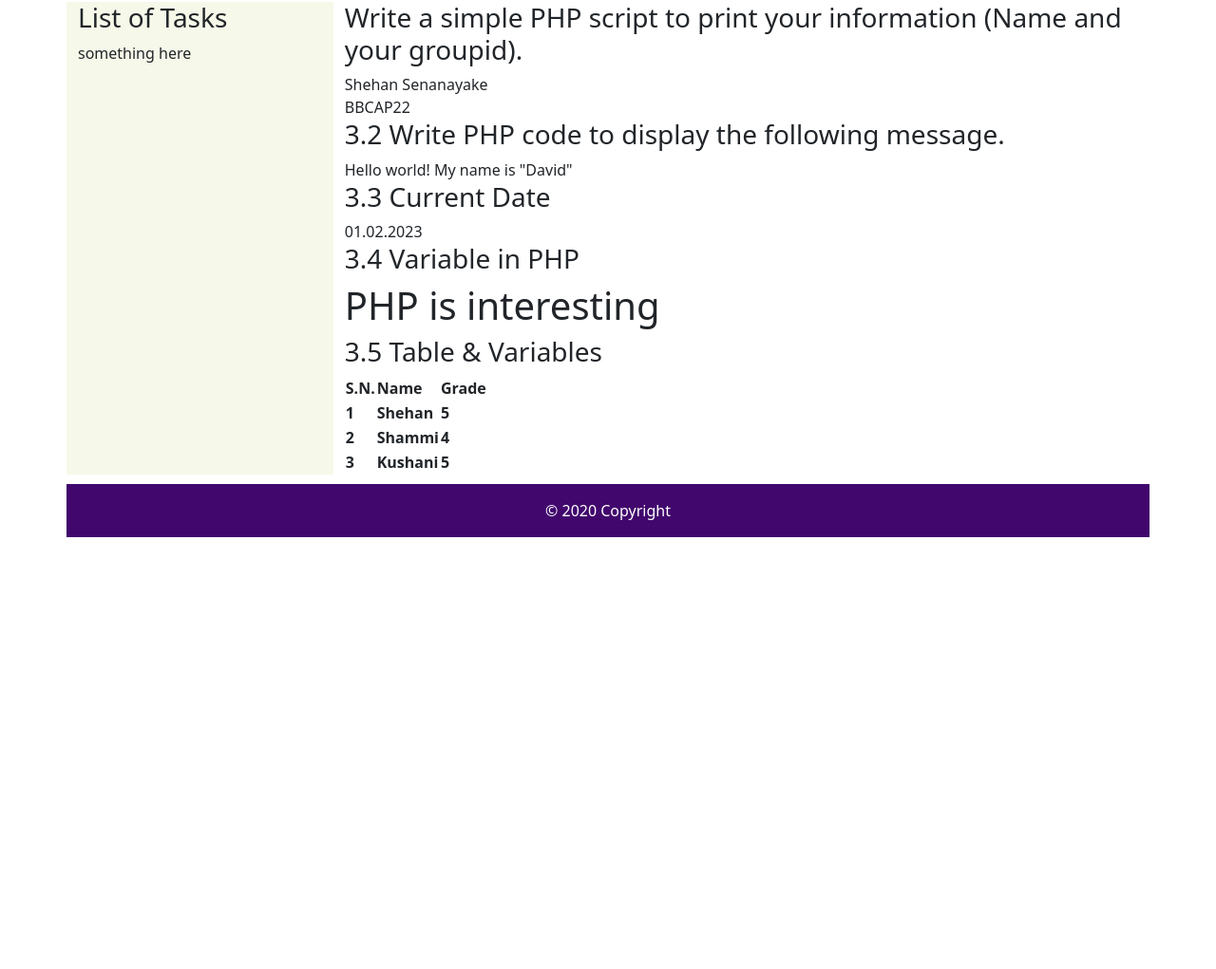
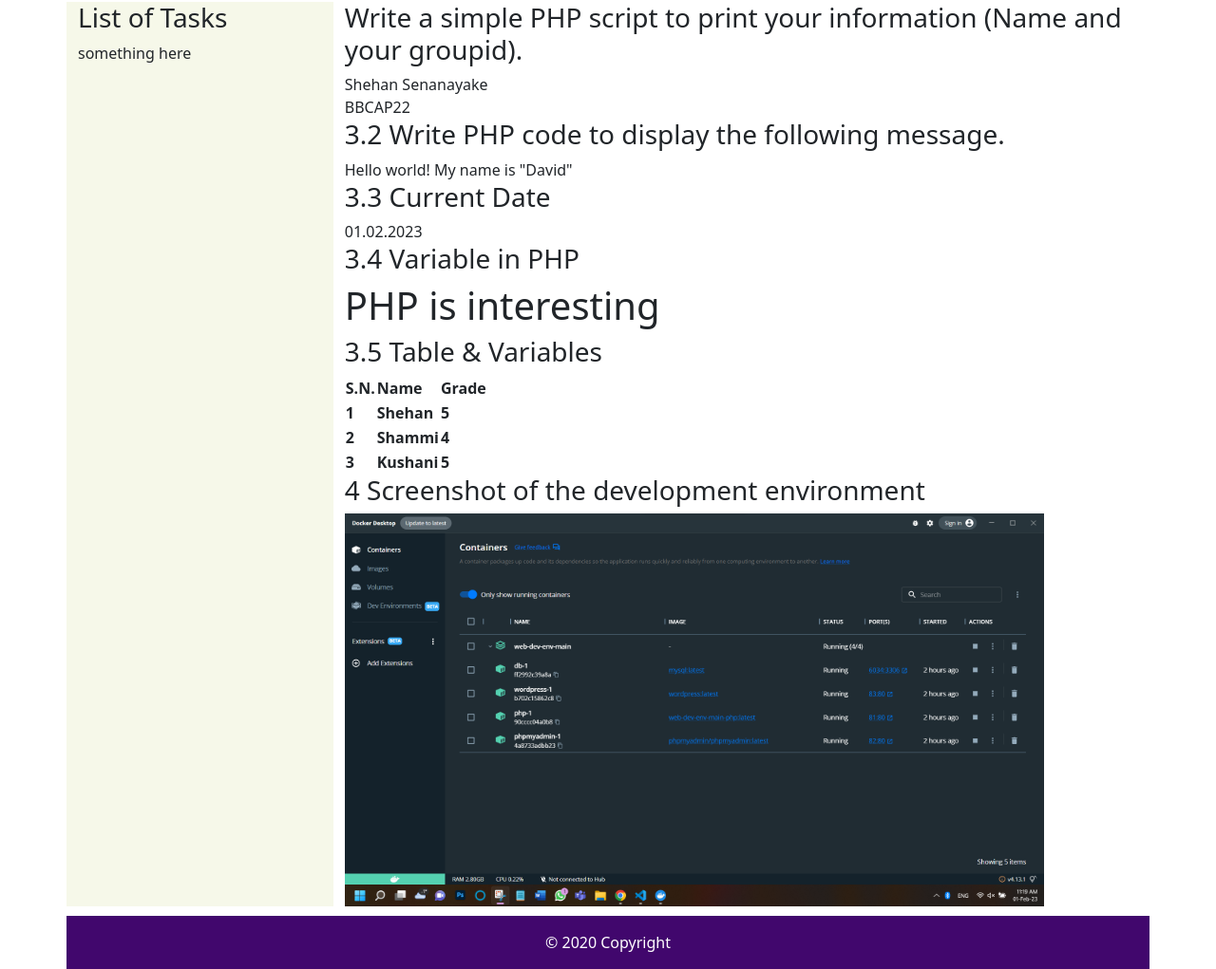
Before and after one commit to SHEHAN22000/shehan.tasks, a PHP site: page /ex1.php in a window 1280 px wide. Shown: the part 64-1085 px from the top of the page at 95% size. Before the commit the page ends 630 px from the top, so only its background shows below. Run offline with PHP 8.4, Linux system fonts and the light colour scheme; data that the repository does not hold is empty.

Commit message:
Screenshot of the development environment

```diff
--- a/layout/ex1.php
+++ b/layout/ex1.php
@@ -54,6 +54,7 @@
         ";
         ?>
 
-
+    <h3> 4 Screenshot of the development environment </h3>
+        <img src="Ex1.png" alt="docker screenshot" style="width: 90%">
 
 <?php include "footer.php" ?>
```
Also changed, not shown: layout/Ex1.png (added).
